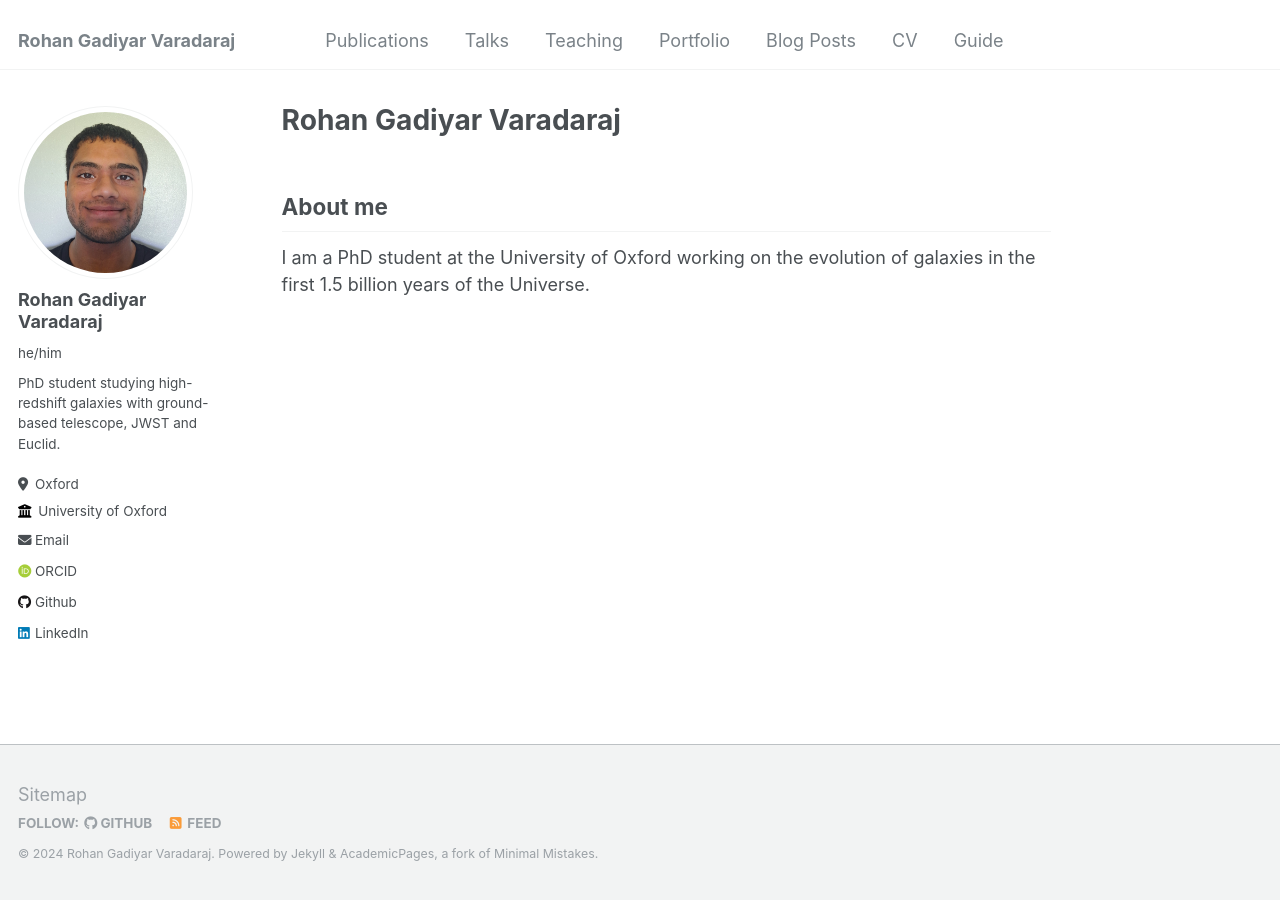
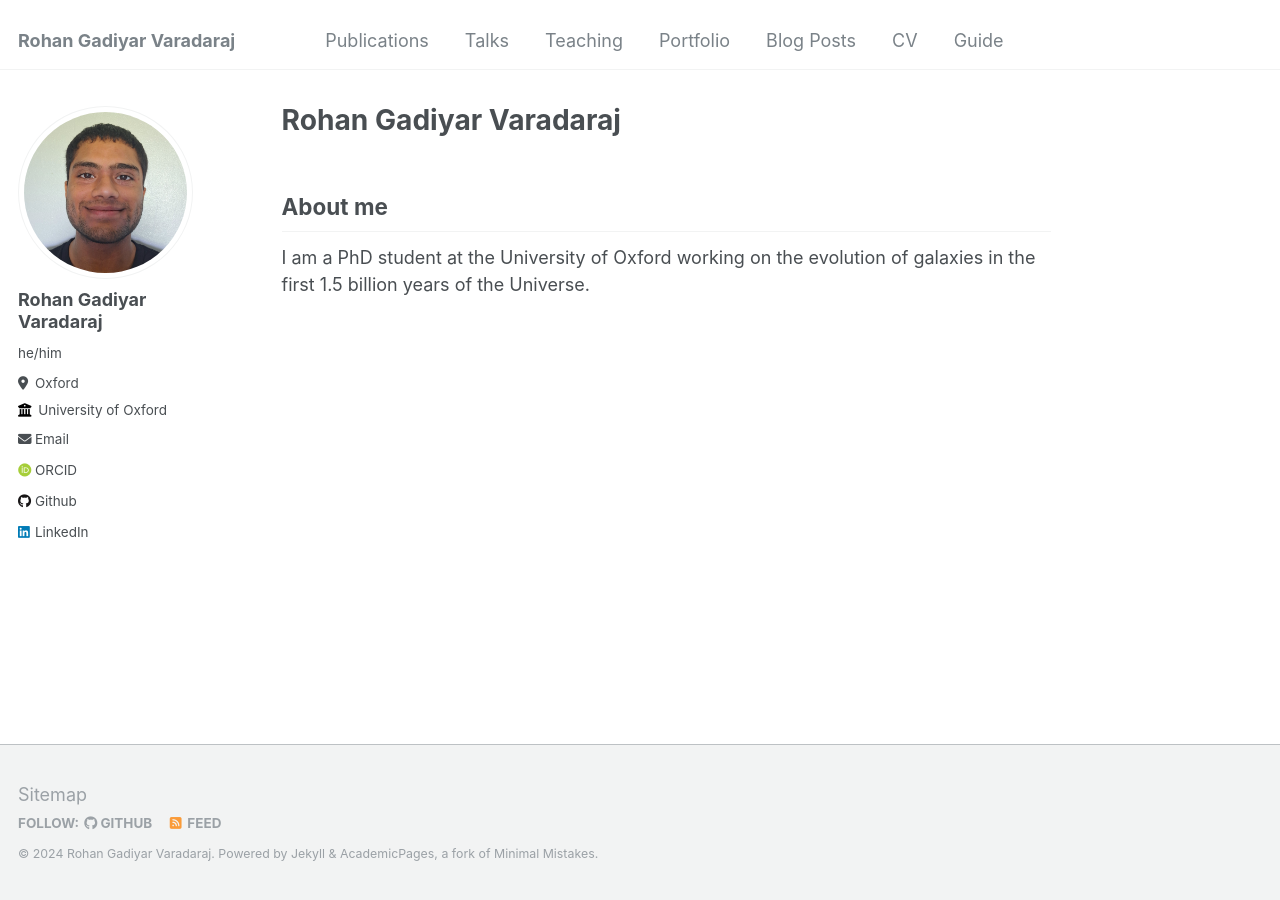
Before and after one commit to RohanVaradaraj/RohanVaradaraj.github.io, a Jekyll site: the page built from _pages/about.md, in a window 1280 px wide. Built offline with Jekyll 4.4.1, drawn with Linux system fonts in a browser that asks for light colours; some web fonts are replaced.

Commit message:
Update _config.yml

```diff
--- a/_config.yml
+++ b/_config.yml
@@ -24,7 +24,7 @@ author:
   avatar           : "20240513_104808.png"
   name             : "Rohan Gadiyar Varadaraj"
   pronouns         : "he/him"
-  bio              : "PhD student studying high-redshift galaxies with ground-based telescope, JWST and Euclid."
+  bio              : #"PhD student studying high-redshift galaxies with ground-based telescope, JWST and Euclid."
   location         : "Oxford"
   employer         : "University of Oxford"
   uri              : # URL
```
